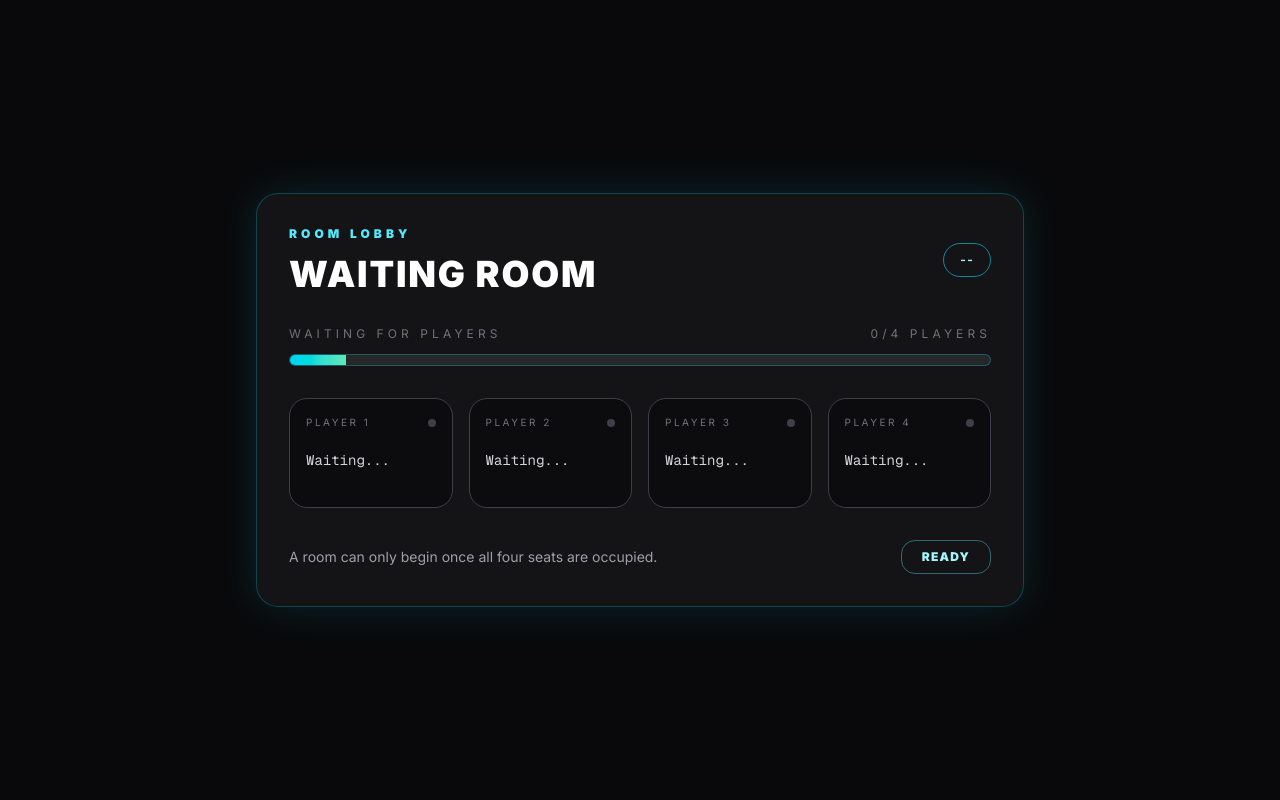
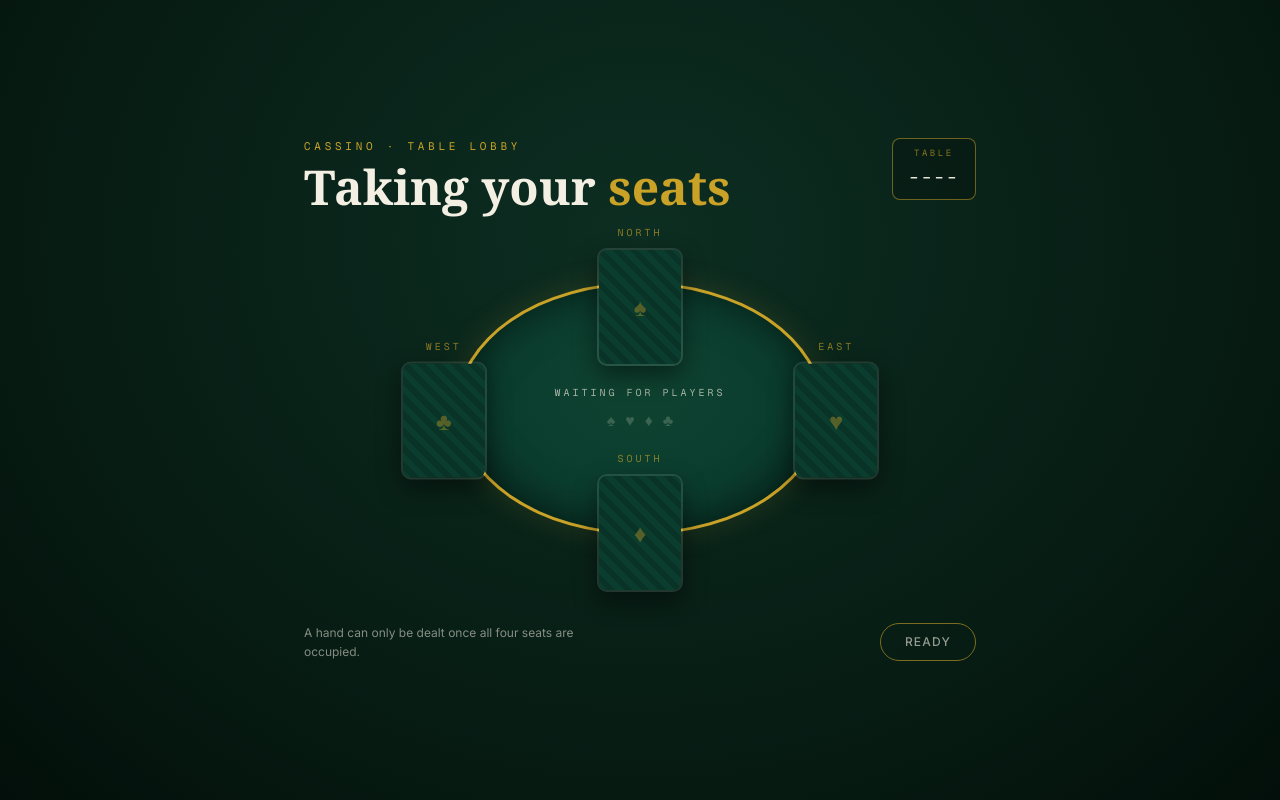
Before and after one commit to Minaamahmad/game, a Next.js app: page /GameArea/Waiting in a window 1280 px wide. Built offline with nearby package versions, Linux system fonts and the light colour scheme; no server answers.

Commit message:
feat: implement dynamic seat display with animations and enhanced UI for waiting room

```diff
--- a/app/GameArea/Waiting/page.jsx
+++ b/app/GameArea/Waiting/page.jsx
@@ -4,6 +4,64 @@ import React, { useEffect, useMemo, useState } from "react";
 import { useRouter } from "next/navigation";
 import { motion, AnimatePresence } from "framer-motion";
 import { useSocket } from "@/Context/contextapi.js";
+
+const SEATS = [
+  { key: "north", suit: "♠", label: "North", pos: { top: "-8%", left: "50%", transform: "translateX(-50%)" } },
+  { key: "east", suit: "♥", label: "East", pos: { top: "50%", right: "-2%", transform: "translateY(-50%)" } },
+  { key: "south", suit: "♦", label: "South", pos: { bottom: "-8%", left: "50%", transform: "translateX(-50%)" } },
+  { key: "west", suit: "♣", label: "West", pos: { top: "50%", left: "-2%", transform: "translateY(-50%)" } },
+];
+
+function Seat({ seat, player }) {
+  const filled = Boolean(player);
+  return (
+    <div className="absolute flex flex-col items-center gap-2" style={seat.pos}>
+      <span className="text-[10px] tracking-[0.3em] uppercase text-[#C9A227AA] font-mono">
+        {seat.label}
+      </span>
+      <AnimatePresence mode="wait">
+        <motion.div
+          key={filled ? `${seat.key}-filled` : `${seat.key}-empty`}
+          initial={{ opacity: 0, rotateY: -70, scale: 0.85 }}
+          animate={{ opacity: 1, rotateY: 0, scale: 1 }}
+          exit={{ opacity: 0, scale: 0.9 }}
+          transition={{ duration: 0.45, ease: [0.22, 1, 0.36, 1] }}
+          style={{ transformStyle: "preserve-3d", perspective: 600 }}
+          className="w-[86px] h-[118px] rounded-lg border-2 relative overflow-hidden shadow-[0_10px_24px_rgba(0,0,0,0.45)]"
+        >
+          {filled ? (
+            <div className="w-full h-full flex flex-col items-center justify-center gap-1 relative bg-[#F3EFE3] border-[#C9A227]">
+              <span className="absolute top-1.5 left-2 text-xs font-semibold text-[#B23A48] font-mono">
+                {seat.suit}
+              </span>
+              <span className="text-2xl font-semibold text-[#171412]" style={{ fontFamily: "Georgia, serif" }}>
+                {player.charAt(0).toUpperCase()}
+              </span>
+              <span className="text-[10px] px-2 text-center leading-tight text-[#171412CC]">
+                {player}
+              </span>
+              <span className="absolute bottom-1.5 right-2 text-xs font-semibold text-[#B23A48] font-mono rotate-180">
+                {seat.suit}
+              </span>
+            </div>
+          ) : (
+            <div
+              className="w-full h-full flex items-center justify-center border-[#C9A22766]"
+              style={{
+                background:
+                  "repeating-linear-gradient(45deg, #0B3D2E 0px, #0B3D2E 6px, #0A3327 6px, #0A3327 12px)",
+              }}
+            >
+              <span className="text-2xl opacity-40 text-[#C9A227]" style={{ fontFamily: "Georgia, serif" }}>
+                {seat.suit}
+              </span>
+            </div>
+          )}
+        </motion.div>
+      </AnimatePresence>
+    </div>
+  );
+}
 
 const WaitingPage = () => {
   const socket = useSocket();
@@ -64,69 +122,85 @@ const WaitingPage = () => {
     };
   }, [router, socket]);
 
-  const progress = useMemo(() => {
-    return Math.max(8, Math.round((players.length / 4) * 100));
-  }, [players]);
+  const filledCount = players.length;
 
   return (
-    <div className="min-h-screen bg-zinc-950 text-white flex items-center justify-center p-6">
-      <div className="w-full max-w-3xl rounded-3xl border border-cyan-500/30 bg-zinc-900/80 p-8 shadow-[0_0_40px_rgba(34,211,238,0.14)]">
-        <div className="flex items-center justify-between">
+    <div
+      className="min-h-screen w-full flex items-center justify-center p-6"
+      style={{
+        background: "radial-gradient(ellipse at 50% 30%, #0d2e22 0%, #061a12 70%, #030f0a 100%)",
+      }}
+    >
+      <div className="w-full max-w-2xl">
+        {/* Header */}
+        <div className="flex items-start justify-between mb-10">
           <div>
-            <div className="text-xs font-black uppercase tracking-[0.34em] text-cyan-300">Room Lobby</div>
-            <h1 className="mt-3 text-4xl font-black uppercase tracking-wider text-white">Waiting Room</h1>
+            <div className="text-[11px] tracking-[0.34em] uppercase mb-2 text-[#C9A227] font-mono">
+              Cassino · Table Lobby
+            </div>
+            <h1
+              className="text-4xl sm:text-5xl font-semibold text-[#F3EFE3]"
+              style={{ fontFamily: "Georgia, serif" }}
+            >
+              Taking your <em className="text-[#C9A227] not-italic italic">seats</em>
+            </h1>
           </div>
-          <div className="rounded-full border border-cyan-400/60 px-4 py-2 text-xs font-bold uppercase tracking-widest text-cyan-200">
-            {roomCode ?? "--"}
+          <div className="rounded-md border px-4 py-2 text-center shrink-0 border-[#C9A22788] bg-black/20">
+            <div className="text-[9px] tracking-[0.28em] uppercase mb-0.5 text-[#C9A227AA] font-mono">
+              Table
+            </div>
+            <div className="text-lg tracking-widest text-[#F3EFE3] font-mono">
+              {roomCode ?? "----"}
+            </div>
           </div>
         </div>
 
-        <div className="mt-8">
-          <div className="flex items-center justify-between text-xs uppercase tracking-[0.34em] text-zinc-500">
-            <span>{status}</span>
-            <span>{players.length}/4 players</span>
+        {/* Table */}
+        <div className="relative mx-auto" style={{ width: "min(100%, 460px)", aspectRatio: "16 / 11" }}>
+          <div
+            className="absolute inset-[10%] rounded-[50%] border-[3px] border-[#C9A227]"
+            style={{
+              background: "radial-gradient(ellipse at 50% 40%, #0f4331 0%, #0B3D2E 55%, #072a1e 100%)",
+              boxShadow: "inset 0 0 40px rgba(0,0,0,0.5), 0 0 30px rgba(201,162,39,0.15)",
+            }}
+          />
+          <div className="absolute inset-0 flex items-center justify-center">
+            <div className="text-center">
+              <div className="text-[10px] tracking-[0.3em] uppercase text-[#F3EFE3AA] font-mono">
+                {status}
+              </div>
+              <div className="flex items-center justify-center gap-2.5 mt-2">
+                {SEATS.map((s, i) => (
+                  <span
+                    key={s.key}
+                    className="text-base transition-colors duration-300"
+                    style={{ color: i < filledCount ? "#C9A227" : "#F3EFE333", fontFamily: "Georgia, serif" }}
+                  >
+                    {s.suit}
+                  </span>
+                ))}
+              </div>
+            </div>
           </div>
-          <div className="mt-3 h-3 rounded-full border border-cyan-400/30 bg-zinc-800 overflow-hidden">
-            <motion.div
-              className="h-full bg-gradient-to-r from-cyan-400 to-emerald-300"
-              initial={{ width: 0 }}
-              animate={{ width: `${progress}%` }}
-              transition={{ duration: 0.45, ease: "easeOut" }}
-            />
-          </div>
+
+          {SEATS.map((seat, i) => (
+            <Seat key={seat.key} seat={seat} player={players[i]} />
+          ))}
         </div>
 
-        <section className="mt-8 grid grid-cols-1 sm:grid-cols-2 lg:grid-cols-4 gap-4">
-          <AnimatePresence>
-            {Array.from({ length: 4 }).map((_, index) => {
-              const player = players[index];
-              return (
-                <motion.div
-                  key={player ?? `empty-${index}`}
-                  layout
-                  initial={{ opacity: 0, y: 10 }}
-                  animate={{ opacity: 1, y: 0 }}
-                  exit={{ opacity: 0, y: -10 }}
-                  className="rounded-2xl border border-zinc-700 bg-zinc-950/70 p-4 min-h-[110px]"
-                >
-                  <div className="flex items-center justify-between">
-                    <span className="text-[10px] uppercase tracking-[0.25em] text-zinc-500">Player {index + 1}</span>
-                    {player ? <span className="w-2 h-2 rounded-full bg-emerald-400" /> : <span className="w-2 h-2 rounded-full bg-zinc-700" />}
-                  </div>
-                  <div className="mt-5 text-sm font-mono text-zinc-300">
-                    {player ? player : "Waiting..."}
-                  </div>
-                </motion.div>
-              );
-            })}
-          </AnimatePresence>
-        </section>
-
-        <div className="mt-8 flex items-center justify-between gap-4">
-          <div className="text-sm text-zinc-400">
-            A room can only begin once all four seats are occupied.
-          </div>
-          <button className="rounded-xl border border-cyan-300/40 px-5 py-2 text-xs font-black uppercase tracking-widest text-cyan-200 hover:bg-cyan-300/10 disabled:opacity-60">
+        {/* Footer */}
+        <div className="mt-14 flex items-center justify-between gap-4">
+          <p className="text-xs leading-relaxed max-w-xs text-[#F3EFE388]">
+            A hand can only be dealt once all four seats are occupied.
+          </p>
+          <button
+            disabled={filledCount < 4}
+            className="rounded-full px-6 py-2.5 text-xs uppercase tracking-widest font-medium transition-all border-[1.5px] border-[#C9A227] disabled:opacity-60"
+            style={{
+              color: filledCount >= 4 ? "#171412" : "#F3EFE3",
+              background: filledCount >= 4 ? "#C9A227" : "transparent",
+            }}
+          >
             Ready
           </button>
         </div>
@@ -135,4 +209,4 @@ const WaitingPage = () => {
   );
 };
 
-export default WaitingPage
+export default WaitingPage;
```
